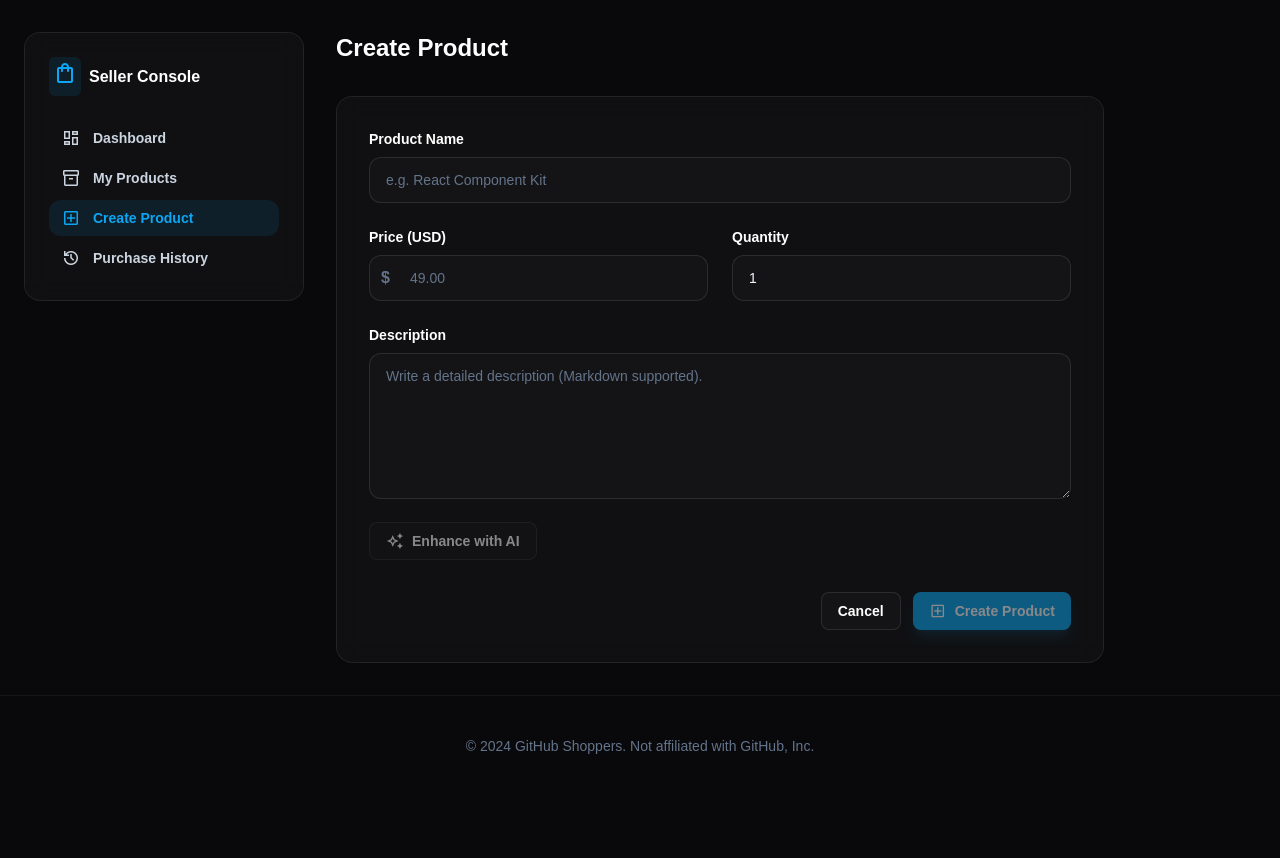
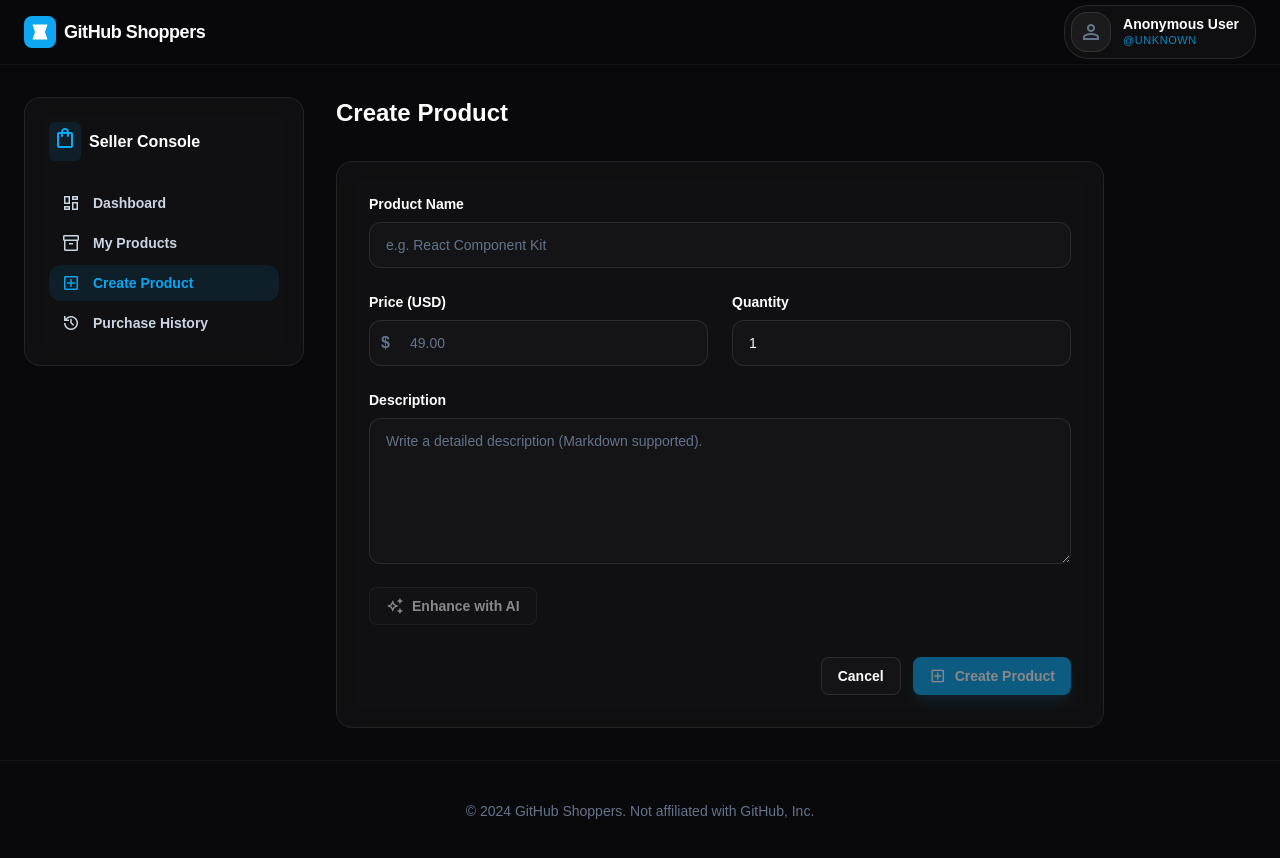
Before and after one commit to oismaelash/github-shoppers-nextjs-typescript-frontend-backend, a Next.js app: page /products/new in a window 1280 px wide. Shown: the top 858 px of the page. Before the commit the page ends 800 px from the top, so only its background shows below. Built offline with nearby package versions, Linux system fonts and the light colour scheme; no server answers.

Commit message:
feat: Add and integrate DashboardHeader component to dashboard, product, and purchase pages.

```diff
--- /dev/null
+++ b/src/components/layout/DashboardHeader.tsx
@@ -0,0 +1,52 @@
+"use client";
+
+import { useSession } from "next-auth/react";
+import { Icon } from "@/components/ui/Icon";
+import { LogoMark } from "@/components/ui/Logo";
+import Link from "next/link";
+
+export function DashboardHeader() {
+    const { data: session } = useSession();
+    const user = session?.user;
+
+    return (
+        <header className="sticky top-0 z-50 w-full border-b border-white/5 bg-background-dark/80 backdrop-blur-md">
+            <div className="max-w-7xl mx-auto px-6 h-16 flex items-center justify-between">
+                <Link href="/" className="flex items-center gap-2">
+                    <div className="bg-primary p-1.5 rounded-lg flex items-center justify-center">
+                        <LogoMark className="w-5 h-5 text-white" />
+                    </div>
+                    <span className="font-bold text-lg tracking-tight text-white hidden sm:block">
+                        GitHub Shoppers
+                    </span>
+                </Link>
+
+                <div className="flex items-center gap-4">
+                    <div className="flex items-center gap-3 py-1.5 pl-1.5 pr-4 rounded-3xl border border-white/10 bg-white/[0.03] hover:bg-white/[0.05] transition-colors">
+                        <div className="h-10 w-10 rounded-2xl overflow-hidden bg-white/5 flex-shrink-0 border border-white/10">
+                            {user?.image ? (
+                                <img
+                                    src={user.image}
+                                    alt={user.name ?? "User"}
+                                    className="h-full w-full object-cover"
+                                />
+                            ) : (
+                                <div className="h-full w-full flex items-center justify-center">
+                                    <Icon name="person" className="text-slate-500" />
+                                </div>
+                            )}
+                        </div>
+                        <div className="flex flex-col min-w-0">
+                            <span className="text-sm font-bold text-white truncate leading-tight">
+                                {user?.name || "Anonymous User"}
+                            </span>
+                            <span className="text-[11px] font-medium text-primary/80 truncate uppercase tracking-wider leading-tight">
+                                @{user?.githubLogin || "unknown"}
+                            </span>
+                        </div>
+                    </div>
+                </div>
+            </div>
+        </header>
+    );
+}
--- a/src/components/pages/dashboard/DashboardPage.tsx
+++ b/src/components/pages/dashboard/DashboardPage.tsx
@@ -2,6 +2,7 @@
 
 import { useEffect, useMemo, useState } from "react";
 import { AppShell, SidebarItem } from "@/components/app/AppShell";
+import { DashboardHeader } from "@/components/layout/DashboardHeader";
 import { Card, CardBody } from "@/components/ui/Card";
 import { Table, TBody, TD, TH, THead, TR } from "@/components/ui/Table";
 import { apiFetch } from "@/lib/api-fetch";
@@ -52,6 +53,8 @@ export function DashboardPage() {
   const lowStock = items.filter((i) => i.quantity > 0 && i.quantity <= 3).length;
 
   return (
+    <>
+      <DashboardHeader />
       <AppShell
         activeHref="/dashboard"
         sidebarTitle="Seller Console"
@@ -104,6 +107,7 @@ export function DashboardPage() {
           </CardBody>
         </Card>
       </AppShell>
+    </>
   );
 }
 
--- a/src/components/pages/products/CreateProductPage.tsx
+++ b/src/components/pages/products/CreateProductPage.tsx
@@ -2,6 +2,7 @@
 
 import { useMemo, useState } from "react";
 import { AppShell, SidebarItem } from "@/components/app/AppShell";
+import { DashboardHeader } from "@/components/layout/DashboardHeader";
 import { Card, CardBody } from "@/components/ui/Card";
 import { Input } from "@/components/ui/Input";
 import { Button } from "@/components/ui/Button";
@@ -86,6 +87,8 @@ export function CreateProductPage() {
   }
 
   return (
+    <>
+      <DashboardHeader />
       <AppShell
         activeHref="/products/new"
         sidebarTitle="Seller Console"
@@ -178,5 +181,6 @@ export function CreateProductPage() {
           </CardBody>
         </Card>
       </AppShell>
+    </>
   );
 }
--- a/src/components/pages/products/EditProductPage.tsx
+++ b/src/components/pages/products/EditProductPage.tsx
@@ -2,6 +2,7 @@
 
 import { useEffect, useMemo, useState } from "react";
 import { AppShell, SidebarItem } from "@/components/app/AppShell";
+import { DashboardHeader } from "@/components/layout/DashboardHeader";
 import { Card, CardBody } from "@/components/ui/Card";
 import { Input } from "@/components/ui/Input";
 import { Button } from "@/components/ui/Button";
@@ -78,6 +79,8 @@ export function EditProductPage({ id }: { id: string }) {
   }
 
   return (
+    <>
+      <DashboardHeader />
       <AppShell
         activeHref="/products"
         sidebarTitle="Seller Console"
@@ -163,5 +166,6 @@ export function EditProductPage({ id }: { id: string }) {
           </CardBody>
         </Card>
       </AppShell>
+    </>
   );
 }
--- a/src/components/pages/products/MyProductsPage.tsx
+++ b/src/components/pages/products/MyProductsPage.tsx
@@ -2,6 +2,7 @@
 
 import { useEffect, useMemo, useState } from "react";
 import { AppShell, SidebarItem } from "@/components/app/AppShell";
+import { DashboardHeader } from "@/components/layout/DashboardHeader";
 import { Card, CardBody } from "@/components/ui/Card";
 import { Table, TBody, TD, TH, THead, TR } from "@/components/ui/Table";
 import { Button, ButtonLink } from "@/components/ui/Button";
@@ -100,6 +101,8 @@ export function MyProductsPage() {
   const totalInventory = products.reduce((acc, p) => acc + p.quantity, 0);
 
   return (
+    <>
+      <DashboardHeader />
       <AppShell
         activeHref="/products"
         sidebarTitle="Seller Console"
@@ -233,6 +236,7 @@ export function MyProductsPage() {
           }}
         />
       </AppShell>
+    </>
   );
 }
 
--- a/src/components/pages/purchases/PurchaseHistoryPage.tsx
+++ b/src/components/pages/purchases/PurchaseHistoryPage.tsx
@@ -2,6 +2,7 @@
 
 import { useEffect, useMemo, useState } from "react";
 import { AppShell, SidebarItem } from "@/components/app/AppShell";
+import { DashboardHeader } from "@/components/layout/DashboardHeader";
 import { Card, CardBody } from "@/components/ui/Card";
 import { Table, TBody, TD, TH, THead, TR } from "@/components/ui/Table";
 import { Button } from "@/components/ui/Button";
@@ -67,6 +68,8 @@ export function PurchaseHistoryPage() {
   const canNext = rows.length > page * pageSize;
 
   return (
+    <>
+      <DashboardHeader />
       <AppShell
         activeHref="/purchase-history"
         sidebarTitle="Seller Console"
@@ -147,5 +150,6 @@ export function PurchaseHistoryPage() {
           onClose={() => setShowToast(false)}
         />
       </AppShell>
+    </>
   );
 }
```
Lines whose indentation alone changed are shown as unchanged.
